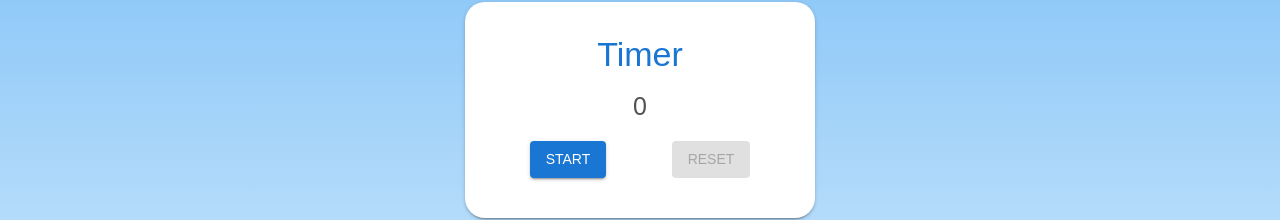
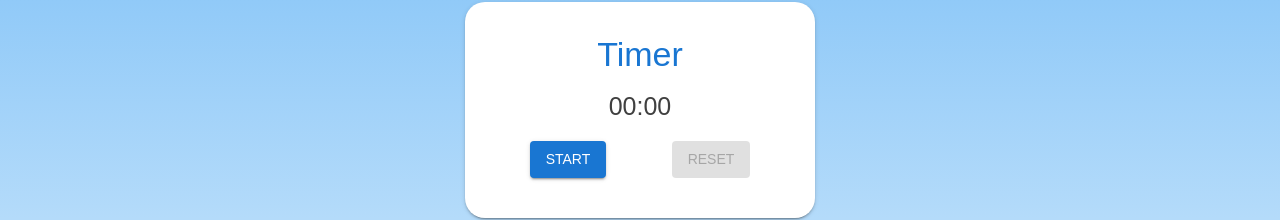
Before and after one commit to TatyanaZakiryanova/Timer, a React (Create React App) app: page / in a window 1280 px wide. Shown: the part 290-510 px from the top of the page. Built offline with nearby package versions, Linux system fonts and the light colour scheme; the HTML template or start-up script is replaced by a standard one.

Commit message:
added minutes

```diff
--- a/src/Timer/Timer.tsx
+++ b/src/Timer/Timer.tsx
@@ -38,10 +38,13 @@ const Timer = () => {
     setIsRunning(false);
   };
 
+  const minutes = Math.floor(seconds / 60);
+  const remainingSeconds = seconds % 60;
+
   return (
     <div>
-      <Typography component="p" sx={{ fontSize: '25px', color: '#525252' }} gutterBottom>
-        {seconds}
+      <Typography component="p" sx={{ fontSize: '25px', color: '#404040' }} gutterBottom>
+        {String(minutes).padStart(2, '0')}:{String(remainingSeconds).padStart(2, '0')}
       </Typography>
       <Box sx={{ display: 'flex', justifyContent: 'space-around', mt: 2 }}>
         <Button
```
